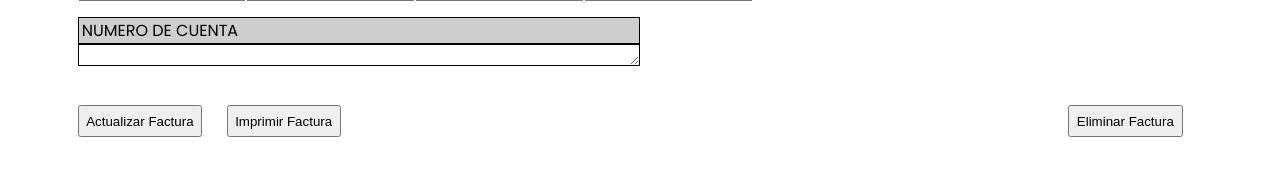
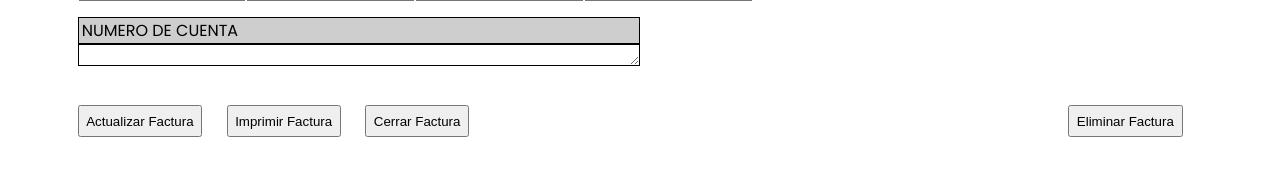
Before and after one commit to mlevitorresv/FacturacionSW, a Django app: template FacturacionSW/CoronaCastilla/templates/gestionarFactura.html in a window 1280 px wide. Shown: the part 862-1031 px from the top of the page. Run offline with Django 5.2, Linux system fonts and the light colour scheme; the template is opened without the code that fills it: values that come from a table or form of the project are taken from there, others are empty; some web fonts are replaced.

Commit message:
añadido botón de cierre de factura en gestionar Factura

```diff
--- a/FacturacionSW/CoronaCastilla/templates/gestionarFactura.html
+++ b/FacturacionSW/CoronaCastilla/templates/gestionarFactura.html
@@ -123,6 +123,13 @@
             <button class="plantilla__buttons__button plantilla__buttons__button--eliminar" type="submit">Eliminar
                 Factura</button>
         </form>
+
+        {% if factura.numero_factura is None %}
+        <form method="POST" action="{% url 'cerrar_factura' factura.id %}" style="display: inline;">
+            {% csrf_token %}
+            <button type="submit" class="plantilla__buttons__button">Cerrar Factura</button>
+        </form>
+        {% endif %}
     </div>
 
     <footer class="plantilla__footer">
```
